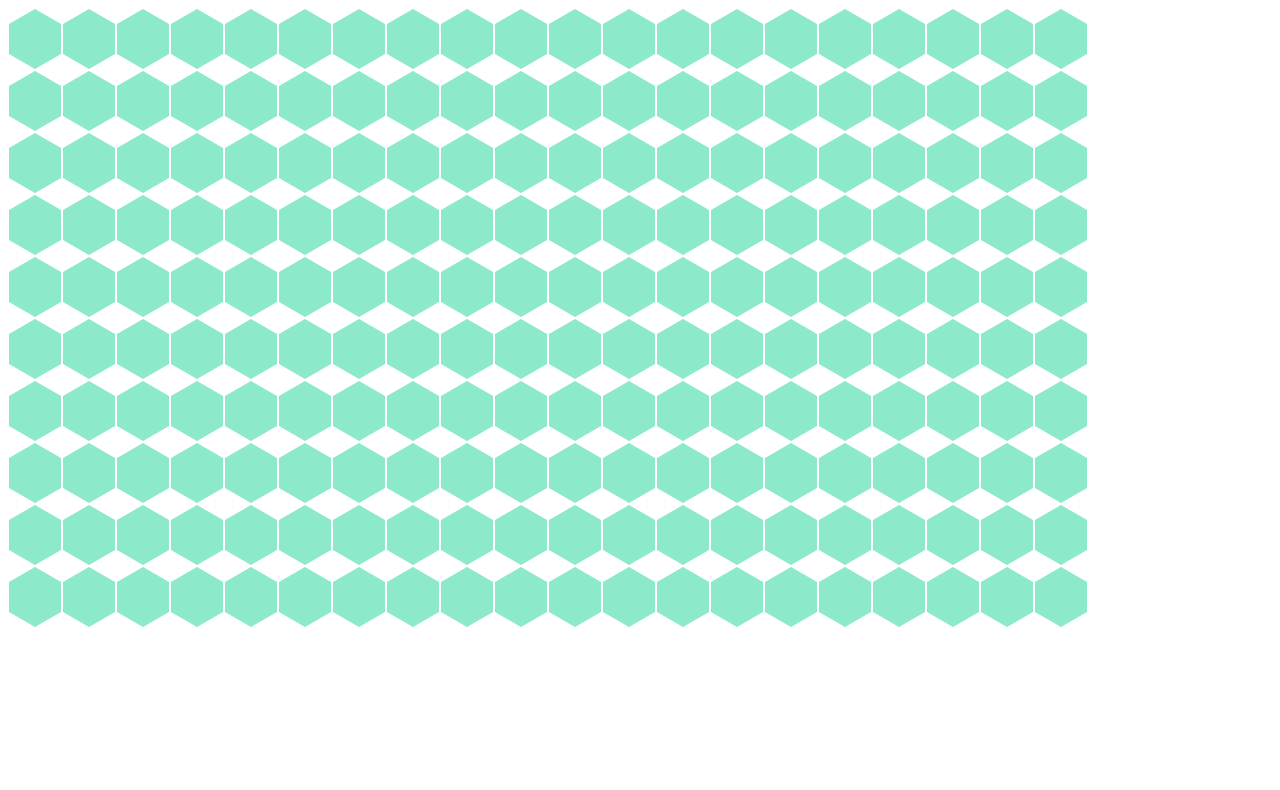
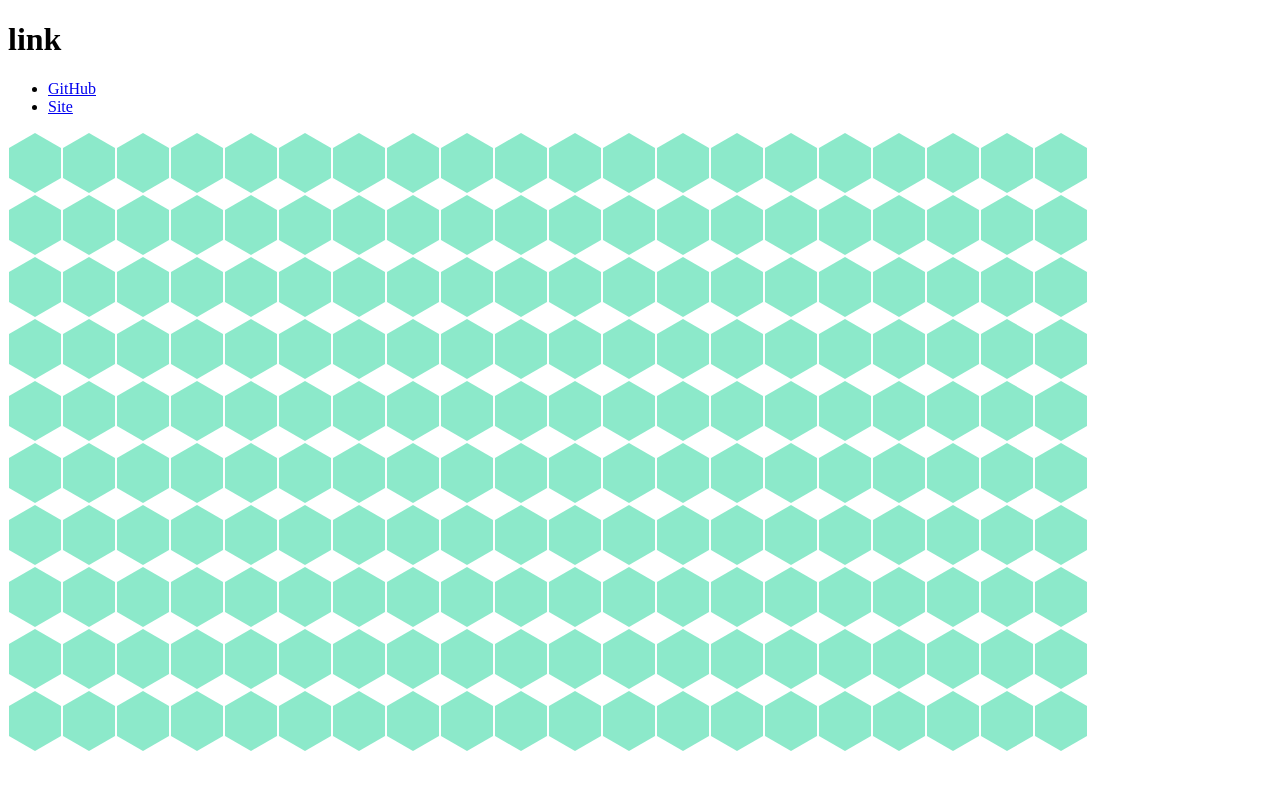
Before and after one commit to masseater/hex-grid-map, a website built with Parcel: page index.html in a window 1280 px wide. Built offline with nearby package versions, Linux system fonts and the light colour scheme.

Commit message:
リンクたした

```diff
--- a/index.html
+++ b/index.html
@@ -8,6 +8,16 @@
   </head>
 
   <body>
+    <h1>link</h1>
+    <ul>
+      <li><a href="https://github.com/U1F419/hex-grid-map">GitHub</a></li>
+      <li>
+        <a
+          href="https://app.netlify.com/sites/trusting-snyder-0f01f5/deploys/5ea40f7ba4028dc63438c871"
+          >Site</a
+        >
+      </li>
+    </ul>
     <div id="hex-grid" data-column="20" data-row="10"></div>
     <script src="script.ts"></script>
   </body>
```
